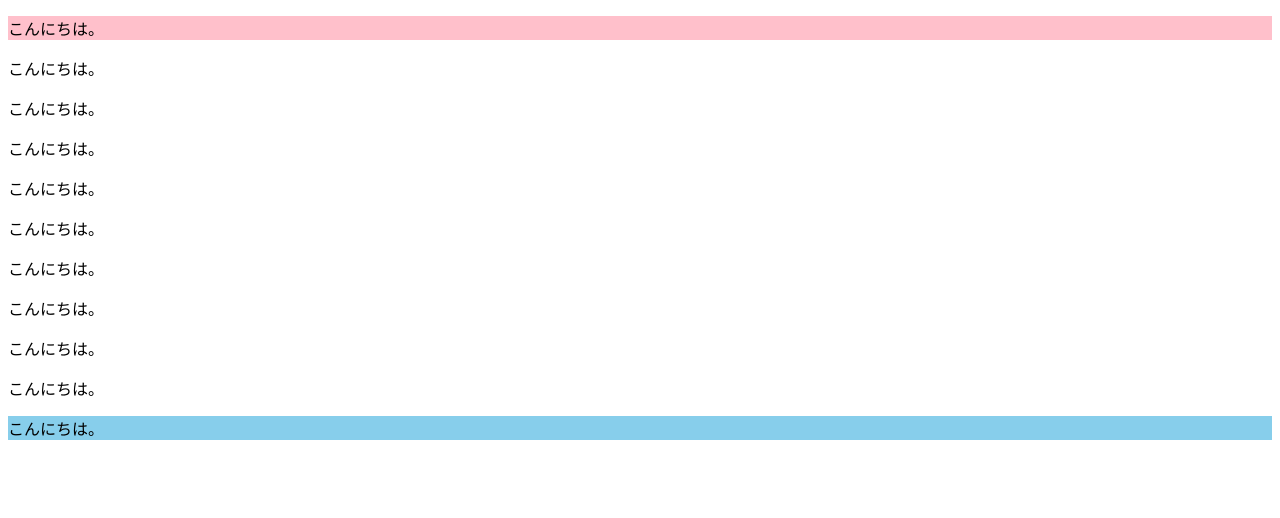
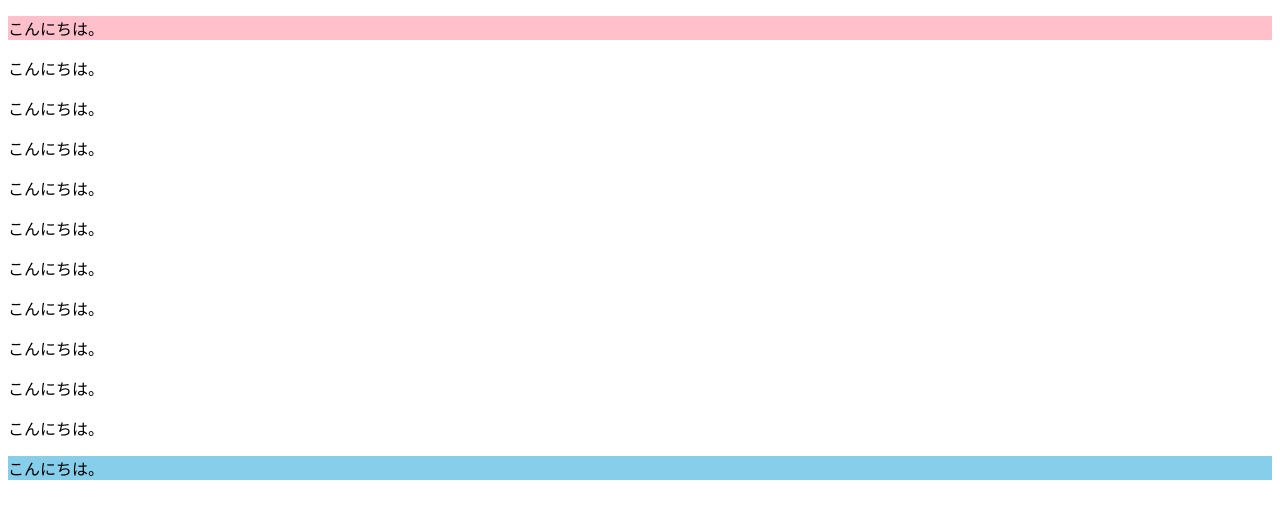
Before and after one commit to Shirahamah/dotinstall_basic_css_selectors, a plain HTML site: page 08/index.html in a window 1280 px wide. Drawn offline with Linux system fonts and the light colour scheme.

Commit message:
#8 08_ソース追加

```diff
--- a/08/css/styles.css
+++ b/08/css/styles.css
@@ -5,8 +5,8 @@
 main > :nth-child(3n) {
     background: pink;
 } */
-/*
-main > :nth-child(odd) {
+
+/* main > :nth-child(odd) {
     background: pink;
 }
 
--- a/08/index.html
+++ b/08/index.html
@@ -19,6 +19,7 @@
         <p>こんにちは。</p>
         <p>こんにちは。</p>
         <p>こんにちは。</p>
+        <p>こんにちは。</p>
     </main>
 </body>
 </html>
```
